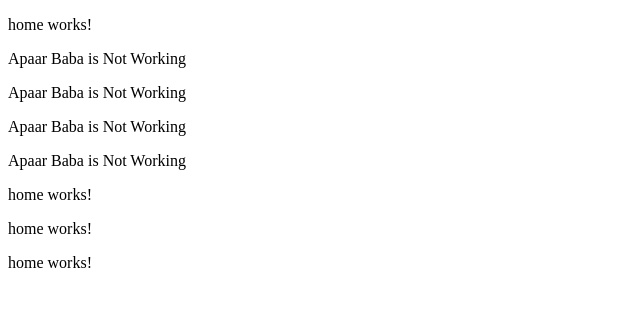
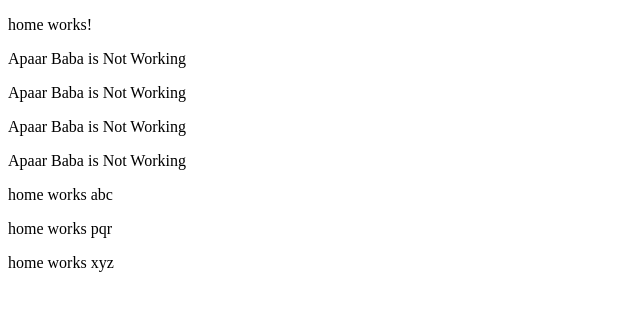
Before and after one commit to Vishal8283/schoolmgt, an Angular app: page /home in a window 1280 px wide. Shown: the top 310 px of the page, without its empty margins (0-640 px from the left). Built offline with nearby package versions, Linux system fonts and the light colour scheme.

Commit message:
add by ravi4

```diff
--- a/src/app/home/home.component.html
+++ b/src/app/home/home.component.html
@@ -3,7 +3,6 @@
 <P>Apaar Baba is Not Working</P>
 <P>Apaar Baba is Not Working</P>
 <P>Apaar Baba is Not Working</P>
-
-<p>home works!</p>
-<p>home works!</p>
-<p>home works!</p>
+<p>home works abc </p>
+<p>home works pqr </p>
+<p>home works xyz</p>
```
